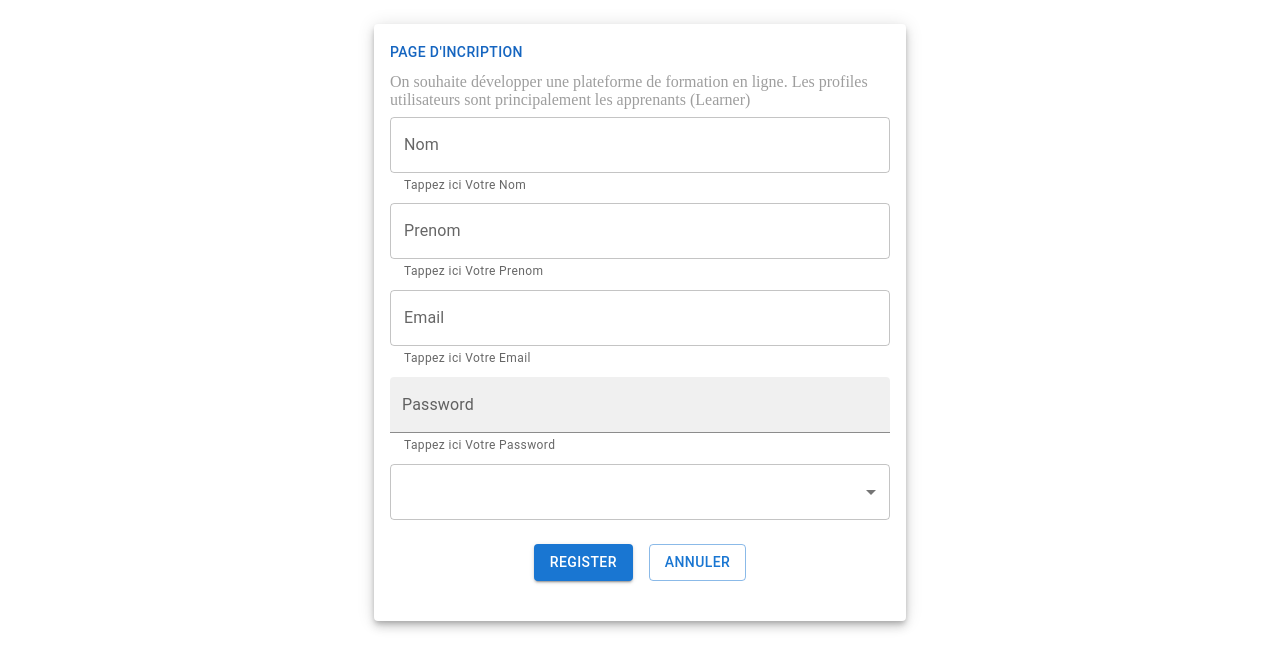
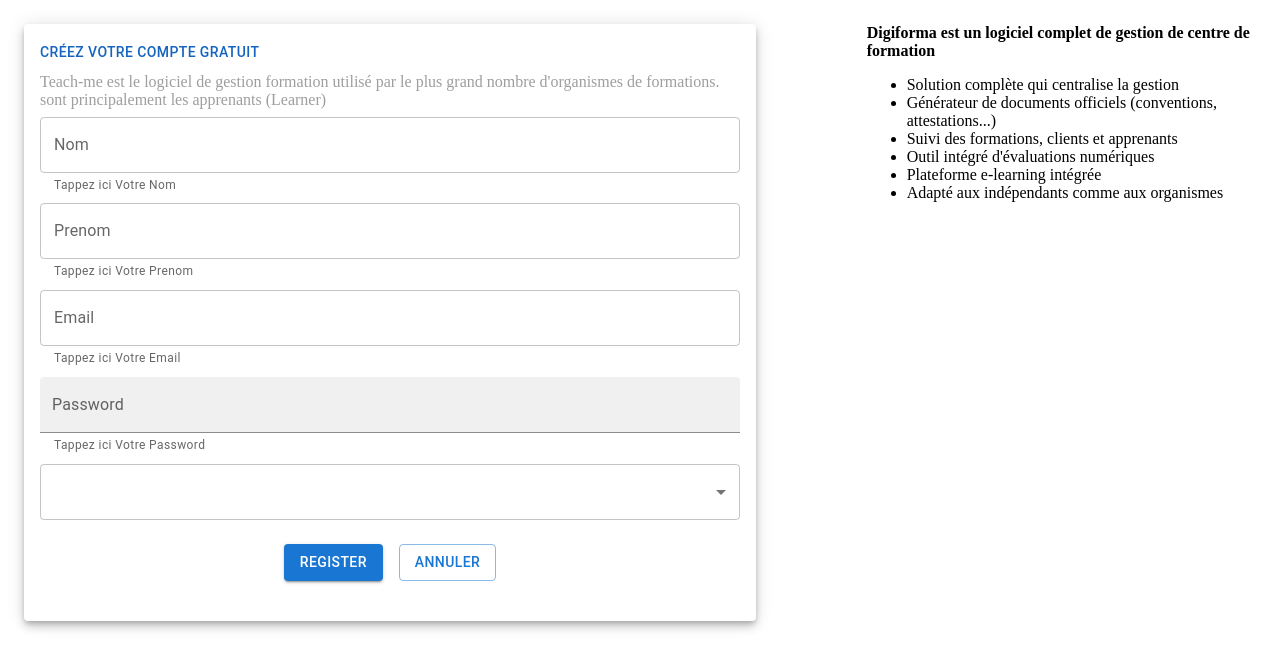
Before and after one commit to youssefradid/teach-me-reactjs, a React (Create React App) app: page /register-from in a window 1280 px wide. Shown: the top 670 px of the page. Built offline with nearby package versions, Linux system fonts and the light colour scheme.

Commit message:
loginForm Modifications

```diff
--- a/package.json
+++ b/package.json
@@ -8,10 +8,11 @@
     "@material-ui/core": "^4.12.3",
     "@material-ui/icons": "^4.11.2",
     "@mui/icons-material": "^5.2.0",
+    "@mui/material": "^5.2.2",
     "@testing-library/jest-dom": "^5.15.0",
     "@testing-library/react": "^11.2.7",
     "@testing-library/user-event": "^12.8.3",
-    "firebase": "^9.5.0",
+    "firebase": "^9.6.0",
     "react": "^17.0.2",
     "react-dom": "^17.0.2",
     "react-router-dom": "^6.0.2",
--- a/src/App.js
+++ b/src/App.js
@@ -14,11 +14,11 @@
             <BrowserRouter>
             <Routes >
                 <Route path='/register-from' element={<RegisterForm/>}/>
-                <Route path='/login-from' element={<LoginForm/>}/>
+                <Route path='/' element={<LoginForm/>}/>
                 <Route path='/password-recovery-from' element={<PasswordRecoveryForm/>}/>
                 <Route path='/landing-Page' element={<LandingPage/>}/>
                 <Route path='/subcription-Page' element={<SubscriptionPage/>}/>
-                <Route path='/' element={<Dashboard/>}/>
+                <Route path='/dashboard' element={<Dashboard/>}/>
                 <Route path='/addpage' element={<AddPage/>}/>
                 <Route path='/editepage' element={<Editepage/>}/>
             </Routes>
--- a/src/pages/LoginForm.jsx
+++ b/src/pages/LoginForm.jsx
@@ -7,17 +7,24 @@
 
     let history = useNavigate();
 
-
     const gotoregisterpage = function(){
-      let target = {
-        pathname: '/register-from',
+      history('register-from');
     };
-      history.push(target);
-    }
 
     return(
 
         <div>
+          <Grid
+          item xs={12}
+          >
+
+            <Paper elevation={5} >
+
+              <img  style={{backgroundSize:"cover"}}  src="teach-me.png" />
+
+            </Paper>
+
+          </Grid>
             <Grid
                 container
                 justifyContent="center"
@@ -29,18 +36,16 @@
               <Stack spacing={1} >
 
                   <Typography color={blue[800]} variant='button'>Login Page</Typography>
-                <Typography color={grey[500]} variant='h8'>Taper votre maile et votre password</Typography>
 
                   <TextField label="Email" variant="outlined" helperText="Tappez ici Votre Email" required />
-                <TextField label="Password" variant="filled" helperText="Tappez ici Votre Password"/>
+                  <TextField type="password" label="Password" variant="outlined" helperText="Tappez ici Votre mot de passe" required/>
 
               </Stack>
 
                   <Stack spacing={2} direction={'row'} justifyContent="center">
-                        <Button variant="contained" onClick={gotoregisterpage} color="success">Login</Button>
-
+                          <Button variant="contained"  color="success">Se connecter</Button>
+                          <Button variant="contained" onClick={gotoregisterpage} color="primary">Inscription</Button>
                   </Stack>
-
             </Paper>
 
          </Grid>
--- a/src/pages/RegisterForm.jsx
+++ b/src/pages/RegisterForm.jsx
@@ -24,16 +24,18 @@
 
     return(
         <div>
-           <Grid
-                container
-                justifyContent="center"
-                alignItems="flex-end"
-            >
-          <Paper sx={{p: 2, margin: 2, maxWidth: 500, flexGrow: 1}} elevation={6}>
+
+
+
+
+          <Grid container spacing={3}>
+
+            <Grid item xs={8}>
+            <Paper sx={{p: 2, margin: 2, maxWidth: 700, flexGrow: 1}} elevation={6}>
 
           <Stack spacing={1}>
-                <Typography color={blue[800]} variant='button'>Page d'incription</Typography>
-                <Typography color={grey[500]} variant='h8'>On souhaite développer une plateforme de formation en ligne. Les profiles utilisateurs
+              <Typography color={blue[800]} variant='button'>Créez votre compte gratuit</Typography>
+              <Typography color={grey[500]} variant='h8'>Teach-me est le logiciel de gestion formation utilisé par le plus grand nombre d'organismes de formations.
                    sont principalement les apprenants (Learner)</Typography>
               <TextField label="Nom" variant="outlined" helperText="Tappez ici Votre Nom"/>
               <TextField label="Prenom" variant="outlined" helperText="Tappez ici Votre Prenom"/>
@@ -44,6 +46,8 @@
                               <MenuItem value={2}>Male</MenuItem>
 
                       </Select>
+
+
           </Stack>
 
        <Stack sx={{margin: 3}} spacing={2} direction={'row'} justifyContent="center">
@@ -53,6 +57,27 @@
        </Stack>
         </Paper>
             </Grid>
+            <Grid item xs={4}>
+              <div class="col-md-5">
+
+                    <div class="benefits">
+
+                    <p>
+                    <strong>Digiforma est un logiciel complet de gestion de centre de formation</strong>
+                    </p>
+                    <ul>
+                    <li>Solution complète qui centralise la gestion</li>
+                    <li>Générateur de documents officiels (conventions, attestations...)</li>
+                    <li>Suivi des formations, clients et apprenants</li>
+                    <li>Outil intégré d'évaluations numériques</li>
+                    <li>Plateforme e-learning intégrée</li>
+                    <li>Adapté aux indépendants comme aux organismes</li></ul>
+                    </div>
+              </div>
+            </Grid>
+        </Grid>
+
+
         </div>
     );
 }
```
Also changed, not shown: public/teach-me.PNG (added), 1 other file (tests, documents, lock files or other folders). Lines whose indentation alone changed are shown as unchanged.
